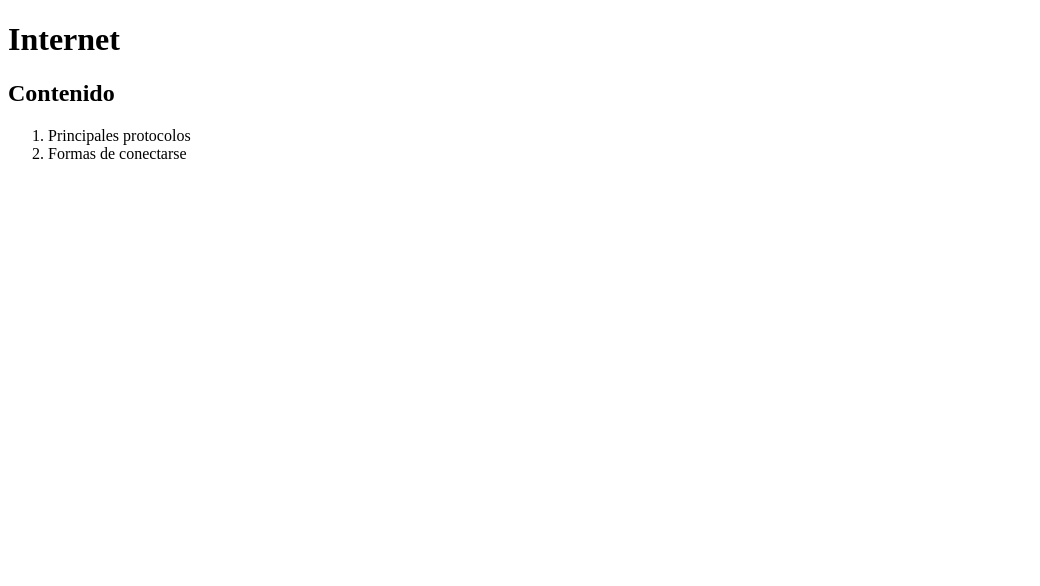
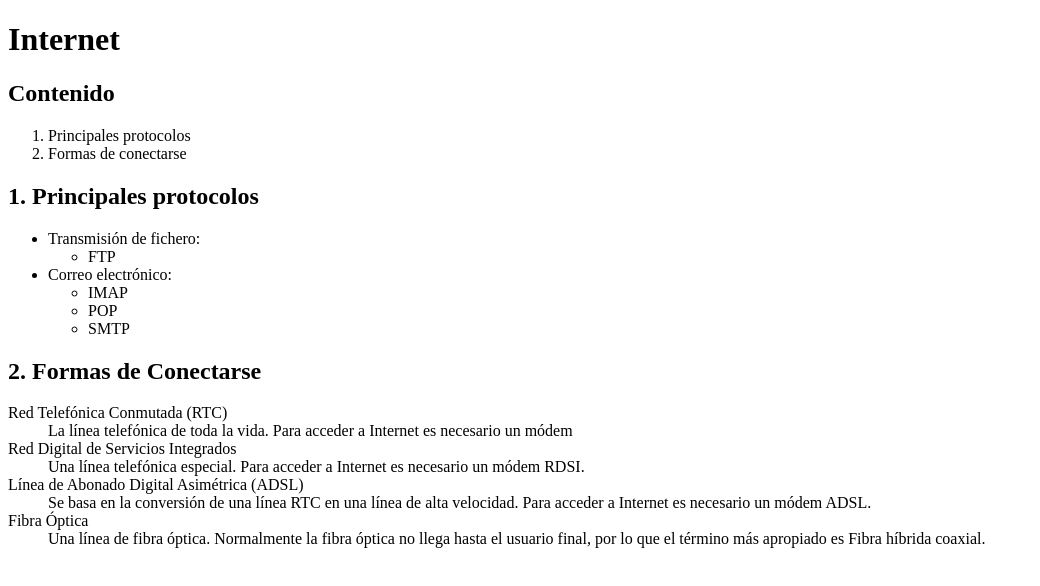
Before and after one commit to NaviGracia/Lenguajes-de-Marcas, a plain HTML site: page 2.-HTML/Varias Listas/index.html in a window 1280 px wide. Shown: the whole page, without its empty margins (0-1040 px from the left). Drawn offline with Linux system fonts and the light colour scheme.

Commit message:
Actividad 2 y 3 acabadas

```diff
--- a/2.-HTML/Varias Listas/index.html
+++ b/2.-HTML/Varias Listas/index.html
@@ -6,8 +6,12 @@
     <title>Ejercicio - Varias listas</title>
 </head>
 <body>
-    <h1>Internet</h1>
-    <h2>Contenido</h2>
+    <h1>
+        Internet
+    </h1>
+    <h2>
+        Contenido
+    </h2>
     <ol>
         <li>
             Principales protocolos
@@ -16,5 +20,67 @@
             Formas de conectarse
         </li>
     </ol>
+    <h2>
+       1. Principales protocolos
+    </h2>
+        <ul>
+            <li>
+                 Transmisión de fichero:
+                 <ul>
+                    <li>
+                        FTP
+                    </li>
+                 </ul>
+            </li>
+            <li>
+               Correo electrónico:
+                <ul>
+                    <li>
+                        IMAP
+                    </li>
+                    <li>
+                        POP
+                    </li>
+                    <li>
+                        SMTP
+                    </li>
+                </ul>
+            </li>
+        </ul>
+    <h2>
+        2. Formas de Conectarse
+    </h2>
+        <dl>
+            <dt>
+                Red Telefónica Conmutada (RTC)
+            </dt>
+            <dd>
+                La línea telefónica de toda la vida.
+                Para acceder a Internet es necesario un módem
+            </dd>
+            <dt>
+                Red Digital de Servicios Integrados
+            </dt>
+            <dd>
+                Una línea telefónica especial.
+                Para acceder a Internet es necesario un módem RDSI.
+            </dd>
+            <dt>
+                Línea de Abonado Digital Asimétrica (ADSL)
+            </dt>
+            <dd>
+                Se basa en la conversión de una línea RTC en una línea de
+                alta velocidad. Para acceder a Internet es necesario un
+                módem ADSL.
+            </dd>
+            <dt>
+                Fibra Óptica
+            </dt>
+            <dd>
+                Una línea de fibra óptica. Normalmente la fibra óptica no
+                llega hasta el usuario final, por lo que el término más apropiado
+                es Fibra híbrida coaxial.
+            </dd>
+        </dl>
 </body>
 </html>
```
Also changed, not shown: 2.-HTML/Listas y Enlaces/index.html (+1 -1 lines).
